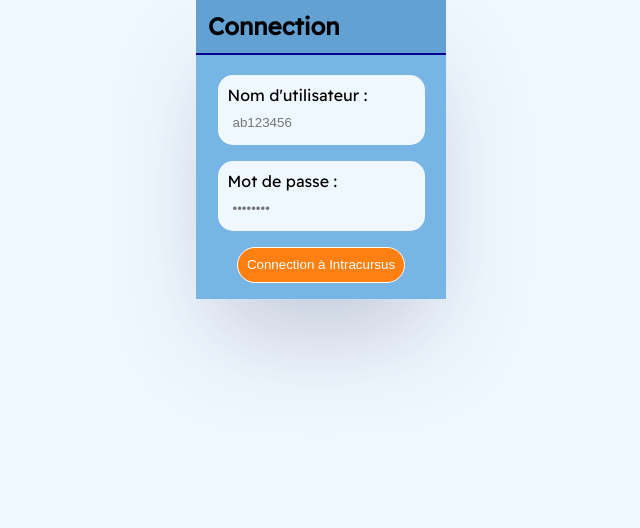
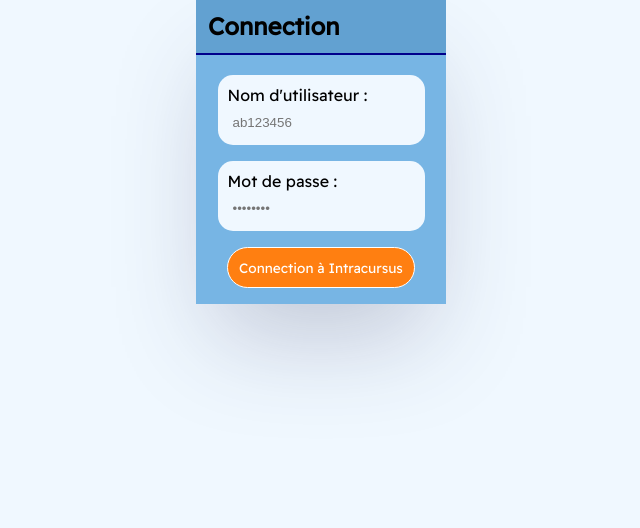
Before and after one commit to itskatt/Extracursus, a Flask app: page / in a window 1280 px wide. Shown: the part 124-652 px from the top of the page, without its empty margins (319-959 px from the left). Run offline with Flask 2, Linux system fonts and the light colour scheme.

Commit message:
dry code

```diff
--- a/static/css/base.css
+++ b/static/css/base.css
@@ -57,6 +57,26 @@
 
 main {
     margin: 0 auto;
+}
+
+/* Pill button */
+.pill-btn {
+    text-decoration: none;
+    padding: 0.8em;
+
+    font-size: 0.85em;
+    font-family: inherit;
+    color: white;
+    background-color: var(--accent);
+
+    border: 1px solid white;
+    border-radius: 99999px;
+
+    transition: transform 500ms ease;
+}
+
+.pill-btn:not(:disabled):hover {
+    transform: skewx(-25deg);
 }
 
 /* The loader container */
--- a/static/css/index.css
+++ b/static/css/index.css
@@ -68,25 +68,8 @@
     background-color: var(--input);
 }
 
-input[type="submit"] {
-    width: fit-content;
-    padding: 0.7em;
-
-    color: white;
-    background-color: var(--accent);
-
-    border: 1px solid white;
-    border-radius: 99999px;
-
-    transition: transform 500ms ease;
-}
-
 input[type="submit"]:disabled {
     background-color: var(--acent-dark);
-}
-
-input[type="submit"]:not(:disabled):hover {
-    transform: skewx(-25deg);
 }
 
 #semester-form fieldset {
--- a/templates/index.html
+++ b/templates/index.html
@@ -24,7 +24,7 @@
                     <input type="password" required name="password" id="password" placeholder="••••••••">
                 </div>
 
-                <input type="submit" value="Connection à Intracursus">
+                <input type="submit" value="Connection à Intracursus" class="pill-btn">
             </fieldset>
         </form>
     </section>
@@ -36,7 +36,7 @@
         <form onsubmit="getSemester()" id="semester-form">
             <fieldset>
                 {# Semesters inputs will go here #}
-                <input type="submit" value="Voir les notes du semestre">
+                <input type="submit" value="Voir les notes du semestre" class="pill-btn">
             </fieldset>
         </form>
     </section>
--- a/templates/pretty_grades.html
+++ b/templates/pretty_grades.html
@@ -9,7 +9,7 @@
 
 {% block main %}
     <div class="top-container">
-        <a href="/pdf_dl?sem={{ semester }}">Télécharger le PDF</a>
+        <a href="/pdf_dl?sem={{ semester }}" class="pill-btn">Télécharger le PDF</a>
         <div>
             <label for="hide">Cacher les matières sans notes</label>
             <input onclick="toggleEmpty()" type="checkbox" id="hide">
```
Also changed, not shown: static/css/grades.css (+2 -16 lines).
